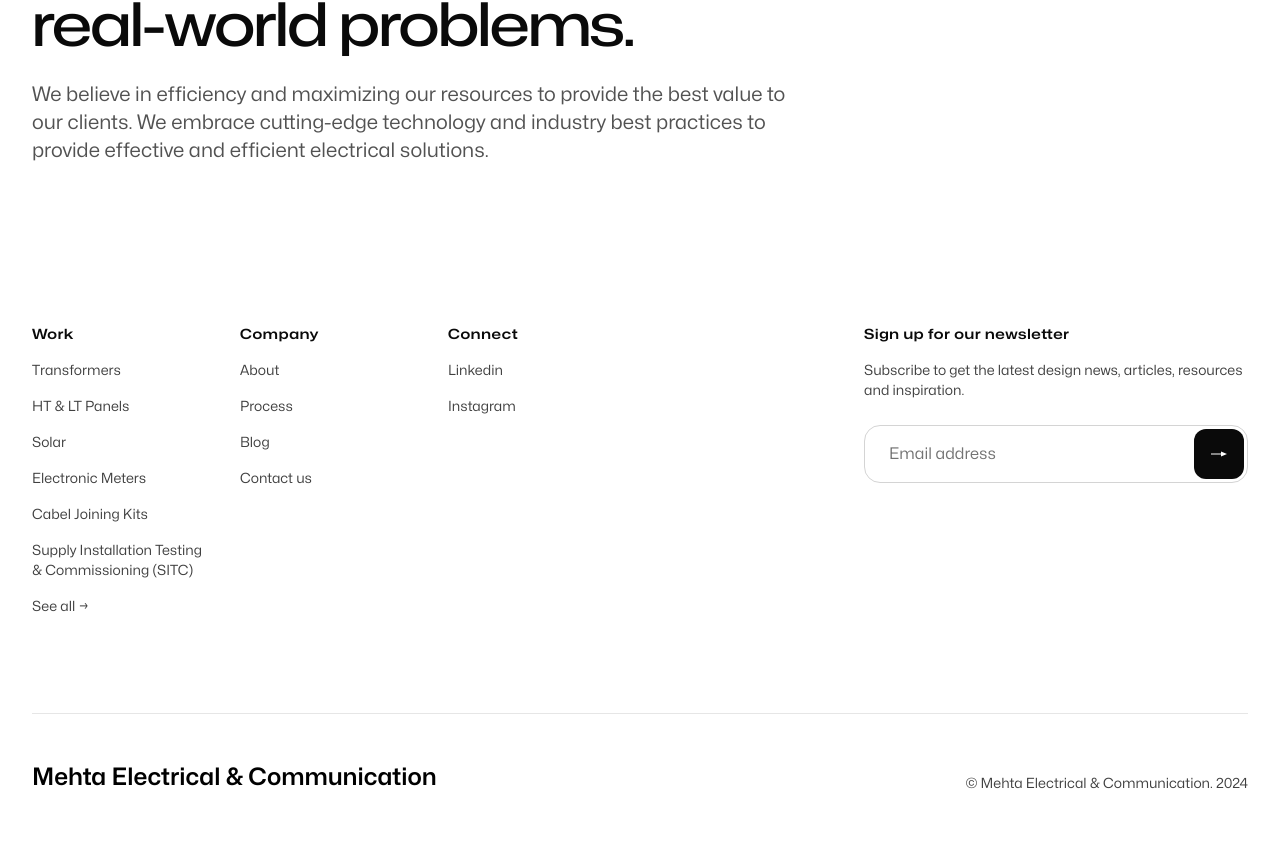
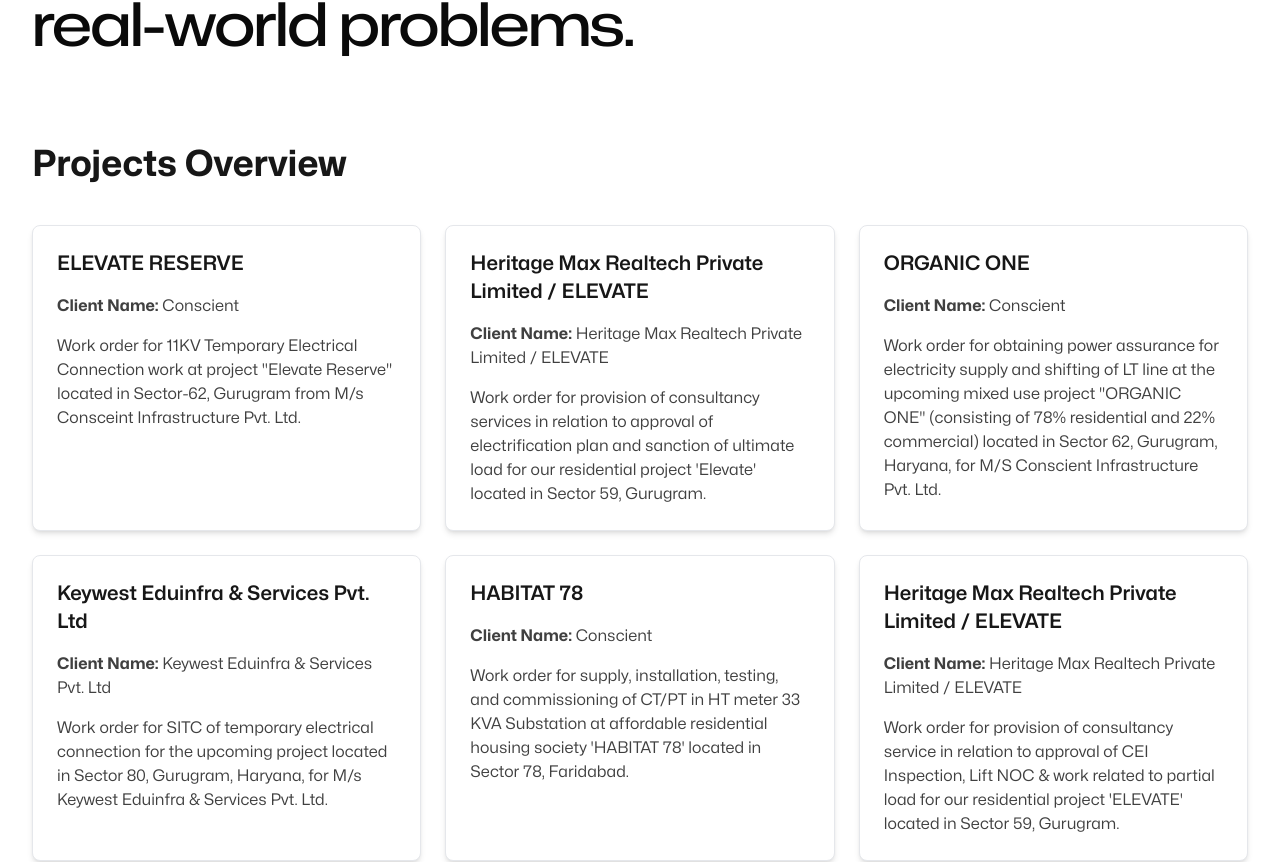
Before and after one commit to pranavarya007/mehta-electricals, a Next.js app: page /work in a window 1280 px wide. Shown: the part 371-1233 px from the top of the page. Built offline with nearby package versions, Linux system fonts and the light colour scheme.

Commit message:
added animated solar notification

```diff
--- a/src/app/page.jsx
+++ b/src/app/page.jsx
@@ -7,6 +7,7 @@
 import Testimonials from "@/components/Testimonials";
 import Image from "next/image";
 import { useState, useEffect } from "react";
+import SolarNotification from "@/components/AnimatedSolarNotification";
 
 // Optimized Image Carousel Component
 const OptimizedImageCarousel = ({ images }) => {
@@ -100,6 +101,7 @@
 export default function Home() {
   return (
     <main className="text-black">
+      <SolarNotification />
       <section className="relative -mt-32 pt-32 py-24 sm:py-32 mb-16 w-full h-[100vh]">
         <div className="absolute inset-0 top-0">
           <OptimizedImageCarousel images={heroImages.map((img) => img.src)} />
--- a/src/app/work/page.jsx
+++ b/src/app/work/page.jsx
@@ -1,5 +1,76 @@
+import Container from "@/components/Container";
 import PageIntro from "@/components/PageIntro";
+import ContactSection from "@/components/ContactSection";
 import React from "react";
+
+const projects = [
+  {
+    client: "Conscient",
+    projectName: "ELEVATE RESERVE",
+    description:
+      'Work order for 11KV Temporary Electrical Connection work at project "Elevate Reserve" located in Sector-62, Gurugram from M/s Consceint Infrastructure Pvt. Ltd.',
+  },
+  {
+    client: "Heritage Max Realtech Private Limited / ELEVATE",
+    projectName: "Heritage Max Realtech Private Limited / ELEVATE",
+    description:
+      "Work order for provision of consultancy services in relation to approval of electrification plan and sanction of ultimate load for our residential project 'Elevate' located in Sector 59, Gurugram.",
+  },
+  {
+    client: "Conscient",
+    projectName: "ORGANIC ONE",
+    description:
+      'Work order for obtaining power assurance for electricity supply and shifting of LT line at the upcoming mixed use project "ORGANIC ONE" (consisting of 78% residential and 22% commercial) located in Sector 62, Gurugram, Haryana, for M/S Conscient Infrastructure Pvt. Ltd.',
+  },
+  {
+    client: "Keywest Eduinfra & Services Pvt. Ltd",
+    projectName: "Keywest Eduinfra & Services Pvt. Ltd",
+    description:
+      "Work order for SITC of temporary electrical connection for the upcoming project located in Sector 80, Gurugram, Haryana, for M/s Keywest Eduinfra & Services Pvt. Ltd.",
+  },
+  {
+    client: "Conscient",
+    projectName: "HABITAT 78",
+    description:
+      "Work order for supply, installation, testing, and commissioning of CT/PT in HT meter 33 KVA Substation at affordable residential housing society 'HABITAT 78' located in Sector 78, Faridabad.",
+  },
+  {
+    client: "Heritage Max Realtech Private Limited / ELEVATE",
+    projectName: "Heritage Max Realtech Private Limited / ELEVATE",
+    description:
+      "Work order for provision of consultancy service in relation to approval of CEI Inspection, Lift NOC & work related to partial load for our residential project 'ELEVATE' located in Sector 59, Gurugram.",
+  },
+  {
+    client: "Conscient",
+    projectName: "___",
+    description:
+      "Work order for SITC of 33KV Feeding line from switching station to meter room for the affordable group housing for phase I and II located at Sector 78, Faridabad, Haryana, for M/S Conscient Infrastructure Pvt. Ltd.",
+  },
+  {
+    client: "Heritage Max Realtech Private Limited / ELEVATE",
+    projectName: "Heritage Max Realtech Private Limited / ELEVATE",
+    description:
+      "Work order for SITC of 33KV Feeding line, grouping with DHBVN, and relative liasioning for our residential project 'ELEVATE' located in Sector 59, Gurugram.",
+  },
+  {
+    client: "Dream House Infrastructure Private Limited / HERITAGE MAX",
+    projectName: "Dream House Infrastructure Private Limited / HERITAGE MAX",
+    description:
+      "Work order for SITC of 33KV Feeding line from switching station to premises and relative liasioning for residential group housing 'HERITAGE MAX' located in Sector 102, Gurugram, Haryana.",
+  },
+  {
+    client: "Conscient",
+    projectName: "Conscient One",
+    description:
+      "Work order for supply, installation, testing, and commissioning of transformer and 11/33KV line work for partial load connection at Conscient One commercial project for M/S Conscient Infrastructure Pvt. Ltd., Sector 109, Gurugram.",
+  },
+  {
+    client: "Conscient",
+    projectName: "HABITAT RESIDENCIES",
+    description:
+      "Work order for coordination for submission/inspection & SLD approval of electrical high side, DG & Elevators NOC at affordable multi-storeyed housing 'HABITAT RESIDENCIES' Sector 78, Faridabad.",
+  },
+];
 
 const WorkPage = () => {
   return (
@@ -7,14 +78,31 @@
       <PageIntro
         eyebrow="Our work"
         title="Proven solutions for real-world problems."
-      >
-        <p>
-          We believe in efficiency and maximizing our resources to provide the
-          best value to our clients. We embrace cutting-edge technology and
-          industry best practices to provide effective and efficient electrical
-          solutions.
-        </p>
-      </PageIntro>
+      ></PageIntro>
+      <Container>
+        <div className="py-16">
+          <h1 className="text-4xl font-bold text-neutral-900 mb-10">
+            Projects Overview
+          </h1>
+          <div className="grid grid-cols-1 sm:grid-cols-2 lg:grid-cols-3 gap-6">
+            {projects.map((project, index) => (
+              <div
+                key={index}
+                className="border rounded-lg p-6 shadow-md bg-white space-y-4"
+              >
+                <h2 className="text-xl font-semibold text-neutral-900">
+                  {project.projectName}
+                </h2>
+                <p className="text-neutral-700">
+                  <strong>Client Name:</strong> {project.client}
+                </p>
+                <p className="text-neutral-700">{project.description}</p>
+              </div>
+            ))}
+          </div>
+        </div>
+      </Container>
+      <ContactSection />
     </>
   );
 };
--- /dev/null
+++ b/src/components/AnimatedSolarNotification.jsx
@@ -0,0 +1,57 @@
+import React, { useState, useEffect } from "react";
+import { motion, AnimatePresence } from "framer-motion";
+import { Sun, X } from "lucide-react";
+
+const SolarNotification = () => {
+  const [isVisible, setIsVisible] = useState(true);
+
+  useEffect(() => {
+    // Get notification state from localStorage
+    const notificationState = localStorage.getItem(
+      "solarNotificationDismissed"
+    );
+    if (notificationState) {
+      setIsVisible(false);
+    }
+  }, []);
+
+  const handleDismiss = () => {
+    setIsVisible(false);
+    // Save notification state to localStorage
+    localStorage.setItem("solarNotificationDismissed", "true");
+  };
+
+  return (
+    <AnimatePresence>
+      {isVisible && (
+        <motion.div
+          initial={{ y: -100, opacity: 0 }}
+          animate={{ y: 0, opacity: 1 }}
+          exit={{ y: -100, opacity: 0 }}
+          className="fixed top-0 left-0 right-0 z-50 bg-gradient-to-r from-yellow-400 via-orange-500 to-yellow-400 bg-size-200 animate-gradient-x"
+        >
+          <div className="mx-auto max-w-7xl py-3 px-4 sm:px-6 lg:px-8">
+            <div className="flex items-center justify-center gap-x-6">
+              <Sun className="h-5 w-5 text-white animate-pulse" />
+              <p className="text-sm leading-6 text-white">
+                We are enlisted with PM Surya Ghar: Muft Bijli Yojana National
+                Portal for processing rooftop solar PV application for
+                subsidy-based applications.
+              </p>
+              <button
+                type="button"
+                className="flex items-center justify-center rounded-md p-1 text-white hover:bg-white/20 transition-colors"
+                onClick={handleDismiss}
+              >
+                <span className="sr-only">Dismiss</span>
+                <X className="h-5 w-5" />
+              </button>
+            </div>
+          </div>
+        </motion.div>
+      )}
+    </AnimatePresence>
+  );
+};
+
+export default SolarNotification;
--- a/src/components/ContactForm.jsx
+++ b/src/components/ContactForm.jsx
@@ -163,7 +163,6 @@
             value={formData.email}
             onChange={handleChange}
             error={errors.email}
-
           />
           <TextInput
             label="Company"
@@ -172,7 +171,6 @@
             value={formData.company}
             onChange={handleChange}
             error={errors.company}
-
           />
           <TextInput
             label="Phone"
@@ -194,7 +192,7 @@
           />
         </div>
         <Button type="submit" className="mt-10">
-          Let's work together
+          Let&apos;s work together
         </Button>
       </form>
     </FadeIn>
--- a/src/components/Deliver.jsx
+++ b/src/components/Deliver.jsx
@@ -1,5 +1,5 @@
 import React from "react";
-import Section from "./Section";
+import Section from "@";
 import List, { ListItem } from "./List";
 
 const Deliver = () => {
```
Also changed, not shown: 1 other file (tests, documents, lock files or other folders).
